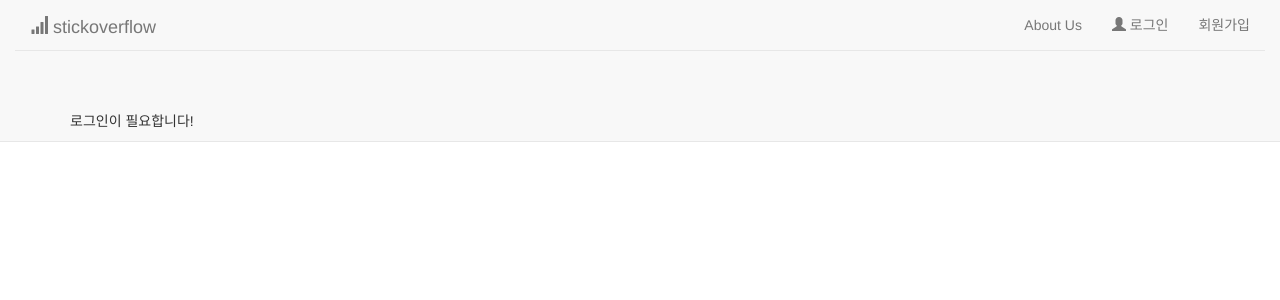
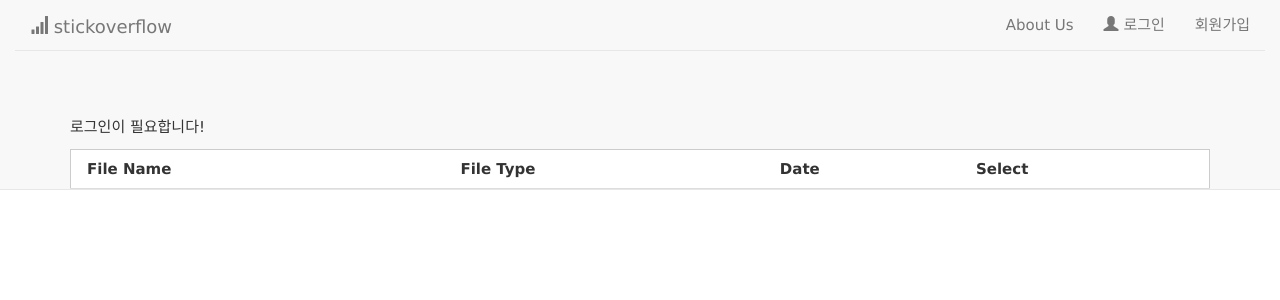
Before and after one commit to Lee-App/Stick-Overflow, a Django app: page /upload/ in a window 1280 px wide. Shown: the top 300 px of the page. Run offline with Django 3.2, Linux system fonts and the light colour scheme; lists and menus that the app fills with data are empty; some libraries are stand-ins or nearby versions.

Commit message:
file list(uncompleted, but soon will be)

```diff
--- a/stickoverflow/static/stickoverflow/style.css
+++ b/stickoverflow/static/stickoverflow/style.css
@@ -2,3 +2,14 @@ a {
     color: black;
     text-decoration: none;
 }
+
+.w3-table,.w3-table-all {border-collapse:collapse;border-spacing:0;width:100%;display:table;}
+.w3-table-all {border:1px solid #ccc}
+.w3-bordered tr,.w3-table-all tr{border-bottom:1px solid #ddd}
+.w3-striped tbody tr:nth-child(even){background-color:#f1f1f1}
+.w3-table-all tr:nth-child(odd){background-color:#fff}
+.w3-table-all tr:nth-child(even){background-color:#f1f1f1}
+.w3-hoverable tbody tr:hover,.w3-ul.w3-hoverable li:hover{background-color:#ccc}
+.w3-centered tr th,.w3-centered tr td{text-align:center}
+.w3-table td,.w3-table th,.w3-table-all td,.w3-table-all th{padding:8px 8px;display:table-cell;text-align:left;vertical-align:top}
+.w3-table th:first-child,.w3-table td:first-child,.w3-table-all th:first-child,.w3-table-all td:first-child{padding-left:16px}
--- a/stickoverflow/templates/stickoverflow/base.html
+++ b/stickoverflow/templates/stickoverflow/base.html
@@ -46,8 +46,8 @@
       <ul class="nav navbar-nav navbar-right">
         {% if request.session.user %}
         <li><a href="{% url 'aboutus' %}">About Us</a></li> <!-- about us page -->
+        <li><a href="{% url 'upload' %}">파일 업로드</a></li>
         <li><a href="{% url 'login' %}"> <span class="glyphicon glyphicon-heart"></span> {{ request.session.user }}</a></li>
-        <li><a href="{% url 'upload' %}">파일 업로드</a></li>
         <li><a href="{% url 'logout' %}">로그아웃</a></li>
         {% else %}
         <li><a href="{% url 'aboutus' %}">About Us</a></li> <!-- about us page -->
--- a/stickoverflow/templates/stickoverflow/upload.html
+++ b/stickoverflow/templates/stickoverflow/upload.html
@@ -15,29 +15,33 @@
 	{% endfor %}
 {% endif %}
 
-
-<title>File_Table</title>
-<table border = "1">
-	<th>File Name</th>
-	<th>File Size</th>
-	<th>File Type</th>
-	<th>Date</th>
-	<th>Select</th>
-
-	<tr>
-		<td>a<a src = 'stick_overflow/media/{{file}}'></td>
-		<td>b</td>
-		<td>c</td>
-		<td>d</td>
-		<td>e</td>
-	</tr>
-
-{% for file in files %}
-<h1 src = 'stick_overflow/media/{{file}}' />
-{% endfor %}
-
 {% else %}
 <p>로그인이 필요합니다!</p>
 {% endif %}
 
+<title>W3.JS</title>
+<meta charset="utf-8">
+<link rel="stylesheet" href="https://www.w3schools.com/w3css/4/w3.css">
+<script src="https://www.w3schools.com/lib/w3.js"></script>
+
+<table id="id01" class="w3-table-all">
+  <tr>
+    <th>File Name</th>
+    <!--<th>File Size</th>-->
+    <th>File Type</th>
+		<th>Date</th>
+		<th>Select</th>
+  </tr>
+{% for file in file_info_list %}
+  <tr>
+    <td>{{ file.0 }}</td>
+		<td>{{ file.1 }}</td>
+		<td>Empty</td>
+		<td><input type = "checkbox" {{checked}}></td>
+  </tr>
+	{% endfor %}
+
+
+</table>
+
 {% endblock %}
--- a/stickoverflow/views.py
+++ b/stickoverflow/views.py
@@ -102,6 +102,8 @@ class CreateUserView(CreateView): # generic view중에 CreateView를 상속받
 			ip = request.META.get('REMOTE_ADDR')
 		return ip
 
+import os
+import time
 from django.views.generic.edit import View
 from .forms import UploadForm
 from .models import File
@@ -147,6 +149,18 @@ class UploadView(View):
 
 			dir_list, file_list = fs.listdir(user_id + '/')
 			context['file_list'] = file_list
+
+			file_info_list = []
+			for f in file_list:
+				file_info_list.append([f.split('.')[0],f.split('.')[1]])
+				#file_info_list.append(f.split('.')[1])
+
+				#temp_path = '/media/' + user_id + '/' + f.split('.')[0]
+				#file_info_list.append(os.path.getsize(temp_path))
+				#file_info_list.append(time.ctime(os.path.getmtime(temp_path)))
+
+			context['file_info_list'] = file_info_list
+
 
 		return context
 
```
Also changed, not shown: media/test/1_test_data.csv (added, +13 -0 lines), media/test/1_test_data_YaIbNuv.csv (added, +13 -0 lines), media/test/1_test_data_jCKObey.csv (added, +13 -0 lines), media/test/1_test_data_v845b6K.csv (added, +13 -0 lines), media/test/1_test_data_xqvNsGJ.csv (added, +13 -0 lines), stickoverflow/static/stickoverflow/file_meta_split.js (added, +36 -0 lines), db.sqlite3, media/test/free.png (added).
